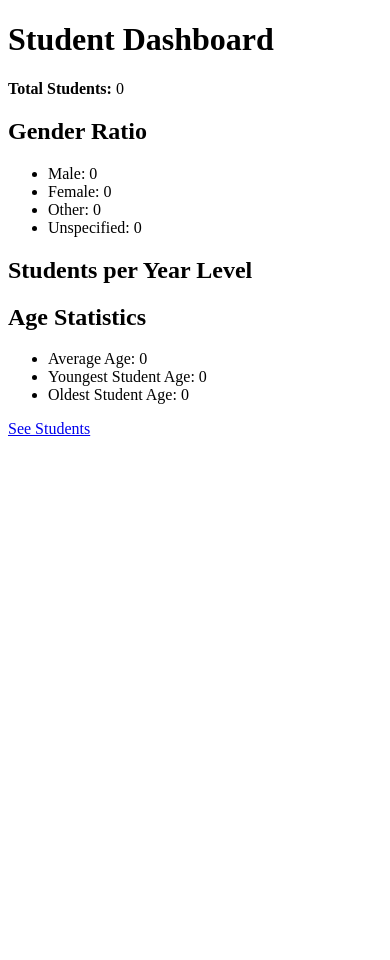
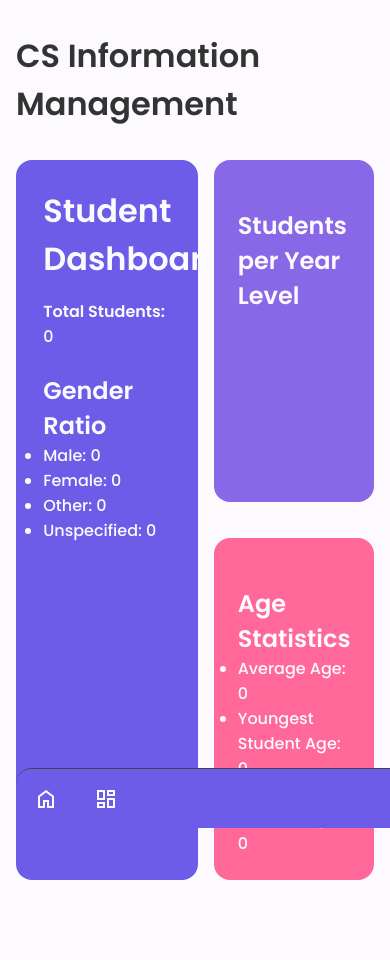
Before and after one commit to DavonGT/CSD-Student-IMS, a Django app: page / in a window 390 px wide. Before the commit the page ends 436 px from the top, so only its background shows below. Run offline with Django 5.2, Linux system fonts and the light colour scheme; data that the repository does not hold is empty; some libraries are stand-ins or nearby versions.

Commit message:
I made the UI

```diff
--- /dev/null
+++ b/core/static/core/css/style.css
@@ -0,0 +1,220 @@
+@import url('https://fonts.googleapis.com/css2?family=Poppins:wght@500;600&display=swap');
+
+:root {
+    --primary-color: #fcfaff;
+    --secondary-color: #6d5ce8;
+    --hover-color: #796fe5;
+    --accent-color: #4f459a;
+    --line-color: #42434a;
+    --text-color: #fcfaff;
+    --secondary-text-color: #fcfaff;
+    --third-color: #8868e7;
+    --fourth-color: #ff6899;
+}
+
+* {
+  margin: 0;
+  padding: 0;
+  box-sizing: border-box;
+}
+
+html {
+    font-family: Poppins, "Segoe UI", sans-serif;
+}
+
+body {
+    min-height: 100vh;
+    min-height: 100dvh;
+    background-color: var(--primary-color);
+    color: var(--text-color);
+    display: grid;
+    grid-template-columns: auto 1fr;
+}
+
+/* <===== SIDEBAR =====> */
+#sidebar {
+    box-sizing: border-box;
+    height: 96vh;
+    width: 250px;
+    padding: 5px 1em;
+    background-color: var(--secondary-color);
+    color: var(--secondary-text-color);
+    /* border: 1px solid var(--line-color); */
+    border-radius: 1em;
+    margin: 1em;
+
+    position: sticky;
+    top: 17px;
+    align-self: start;
+    transition: 300ms ease-in-out;
+    overflow: hidden;
+}
+
+#sidebar.close {
+    width: 60px;
+    padding: 5px;
+}
+
+
+#sidebar ul {
+    list-style: none;
+}
+
+#sidebar > ul > li:first-child{
+    display: flex;
+    justify-content: flex-end;
+    margin-bottom: 16px;
+    .logo {
+        font-weight: 600;
+    }
+}
+
+#sidebar ul li.active a {
+    color: var(--accent-color);
+
+    svg {
+        fill: var(--accent-color);
+    }
+}
+
+#sidebar a, #sidebar .logo{
+    border: .5em;
+    border-radius: .5em;
+    padding: .85em;
+    text-decoration: none;
+    color: var(--secondary-text-color);
+    display: flex;
+    align-items: center;
+    gap: 1em;
+}
+
+#sidebar svg {
+    flex-shrink: 0;
+    fill: var(--secondary-text-color);
+}
+
+#sidebar a span {
+    flex-grow: 1;
+}
+
+#sidebar a:hover {
+    background-color: var(--hover-color);
+}
+
+.rotate svg:last-child {
+    rotate: 180deg;
+}
+
+#toggle-button {
+    margin-left: auto;
+    padding: 1em;
+    border: none;
+    border-radius: .5em;
+    background: none;
+    cursor: pointer;
+
+    svg {
+        transition: rotate 150ms ease;
+    }
+}
+#toggle-button:hover {
+    background-color: var(--hover-color);
+}
+
+
+
+
+/* <===== MAIN =====> */
+main {
+    padding: min(30px, 7%);
+}
+
+main p {
+    color: var(--secondary-text-color);
+    margin-top: 5px;
+    margin-bottom: 15px;
+}
+
+.wrapper {
+    display: grid;
+    grid-template-columns: 1fr 1fr;
+    grid-template-rows: 1fr 1fr;
+    grid-template-areas:
+        "box-1 box-2"
+        "box-1 box-3"
+    ;
+    gap: 1em;
+    justify-content: center;
+}
+
+.container {
+    border: 1px solid var(--line-color);
+    border-radius: 1em;
+    margin-bottom: 20px;
+    padding-bottom: 20px;
+    padding: min(3em, 15%);
+
+    h2, p { margin-top: 1em;}
+}
+
+.gender-stats-container {
+    background-color: var(--secondary-color);
+    border: none;
+}
+
+.student-stats-container {
+    background-color: var(--third-color);
+    border: none;
+}
+
+.age-stats-container {
+    background-color: var(--fourth-color);
+    border: none;
+}
+
+/* Size of the web pages for tablets */
+@media (max-width: 850px) {
+    body {
+        grid-template-columns: 1fr;
+    }
+    main {
+        padding: 2em 1em 60px 1em;
+    }
+    container {
+        border: none;
+        padding: 0;
+    }
+    #sidebar {
+        margin-right: 1em;
+        height: 60px;
+        width: 100%;
+        border-top: 1px solid var(--line-color);
+        padding: 0;
+        position: fixed;
+        top: unset;
+        bottom: 0;
+
+        > ul {
+            padding: 0;
+            display: grid;
+            grid-auto-columns: 60px;
+            grid-auto-flow: column;
+            align-items: center;
+            overflow-x: scroll;
+        }
+        ul li{
+            height: 100%;
+        }
+        ul a {
+            width: 60px;
+            height: 60px;
+            padding: 0;
+            border-radius: 0;
+            justify-content: center;
+        }
+
+        ul li span, ul li:first-child {
+            display: none;
+        }
+    }
+}
--- /dev/null
+++ b/core/static/core/css/table.css
@@ -0,0 +1,101 @@
+@import url('https://fonts.googleapis.com/css2?family=Poppins:wght@500;600&display=swap');
+
+:root {
+    --head-color: #8868e7;
+    --line-color: #42434a;
+    --table-hover-color: #ff6899;
+    --table-text-color: #333;
+}
+
+/* <===== TABLE =====> */
+.table {
+    color: var(--table-text-color);
+    font-size: 14px;
+    border-collapse: collapse;
+    margin: 0;
+    min-width: 80vw;
+    width: 100%;
+    box-shadow: 0 0 20px rgba(0, 0, 0, 0.25);
+    overflow-y: scroll;
+}
+
+.table tr {
+    padding: .45em;
+}
+
+.table th {
+    width: 130px;
+    background-color: var(--head-color);
+    color: var(--primary-color);
+    text-align: left;
+    font-weight: bold;
+}
+
+.table tr:nth-child(n+11) {
+    display: none;
+}
+
+.table th,
+.table td {
+    padding: 1em;
+    font-weight: normal;
+}
+
+.table tbody tr {
+    border-bottom: 1px solid var(--line-color);
+    transition: color 0.3s ease, background 0.3s ease;
+}
+
+.table tbody tr:nth-of-type(even) {
+    background-color: var();
+}
+
+.table tbody tr:last-of-type {
+    border-bottom: 2px solid var(--line-color);
+}
+
+.table tbody tr.active-row {
+    font-weight: bold;
+    color: var(--backgroud-color);
+}
+
+.table tbody tr:hover {
+    background-color: var(--table-hover-color);
+    transition: color 0.3s ease, background 0.3s ease;
+}
+
+@media (max-width: 1280px) {
+    .table {
+        min-width: 70vw;
+    }}
+
+@media (max-width: 760px) {
+    .table  {
+        border: 2px solid var(--line-color);
+        min-width: 80vw;
+        margin: 0;
+    }
+    .table thead tr {
+        display: none;
+        color: var(--backgroud-color);
+    }
+    .table tr {
+        display: block;
+    }
+    .table th,
+    .table tr {
+        padding: .5em;
+    }
+    .table td {
+        text-align: right;
+        display: block;
+    }
+    .table td::before {
+        content: attr(data-title) ": ";
+        float: left;
+    }
+    .table td:last-child {
+        justify-content: right;
+        display: block;
+    }
+}
--- /dev/null
+++ b/core/static/core/js/main.js
@@ -0,0 +1,16 @@
+
+const toggleButton = document.getElementById('toggle-button')
+const sidebar = document.getElementById('sidebar')
+
+
+// Toggle sidebar button
+function toggleSidebar(){
+    sidebar.classList.toggle('close')
+    toggleButton.classList.toggle('rotate')
+}
+
+document.addEventListener("DOMContentLoaded", showPieChart)
+
+function showPieChart() {
+    console.log("")
+}
--- a/core/templates/core/base.html
+++ b/core/templates/core/base.html
@@ -1,15 +1,51 @@
-{% load static %}
 <!DOCTYPE html>
-<html>
+<html lang="en">
 <head>
+    <meta charset="UTF-8">
+    <meta name="viewport" content="width=device-width, initial-scale=1.0">
+
     <title>{% block title %}Student List{% endblock %}</title>
+
+    {% load static %}
+    <link rel="stylesheet" href="{% static 'core/css/style.css' %}">
+    <link rel="stylesheet" href="{% static 'core/css/table.css' %}">
     <link rel="stylesheet" type="text/css" href="https://cdn.datatables.net/1.13.6/css/jquery.dataTables.min.css"/>
+
     <script src="https://code.jquery.com/jquery-3.7.0.min.js"></script>
     <script src="https://cdn.datatables.net/1.13.6/js/jquery.dataTables.min.js"></script>
+
 </head>
 <body>
-    {% block content %}
+    <nav id="sidebar">
+        <ul>
+            <li>
+                <span class="logo">CS Information Management</span>
+                <button onclick=toggleSidebar() id="toggle-button">
+                    <svg xmlns="http://www.w3.org/2000/svg" height="24px" viewBox="0 -960 960 960" width="24px" fill="#F3F3F3"><path d="m321-80-71-71 329-329-329-329 71-71 400 400L321-80Z"/></svg>
+                </button>
+            </li>
+            <li>
+                <a href={% url 'dashboard' %}>
+                    <svg xmlns="http://www.w3.org/2000/svg" height="24px" viewBox="0 -960 960 960" width="24px" fill="#F3F3F3"><path d="M240-200h120v-240h240v240h120v-360L480-740 240-560v360Zm-80 80v-480l320-240 320 240v480H520v-240h-80v240H160Zm320-350Z"/></svg>
+                    <span>Home</span>
+                </a>
+            </li>
+            <li>
+                <a href={% url 'student_list' %}>
+                    <svg xmlns="http://www.w3.org/2000/svg" height="24px" viewBox="0 -960 960 960" width="24px" fill="#F3F3F3"><path d="M520-600v-240h320v240H520ZM120-440v-400h320v400H120Zm400 320v-400h320v400H520Zm-400 0v-240h320v240H120Zm80-400h160v-240H200v240Zm400 320h160v-240H600v240Zm0-480h160v-80H600v80ZM200-200h160v-80H200v80Zm160-320Zm240-160Zm0 240ZM360-280Z"/></svg>
+                    <span>Students</span>
+                </a>
+            </li>
+        </ul>
+    </nav>
 
-    {% endblock %}
+    <main>
+        {% block content %}
+
+        {% endblock %}
+    </main>
+
+    <script src="{% static 'core/js/main.js' %}"></script>
+
 </body>
 </html>
--- a/core/templates/core/dashboard.html
+++ b/core/templates/core/dashboard.html
@@ -4,31 +4,41 @@
 
 {% block content %}
 
+  <h1 style="color: #333; margin-bottom: 1em">CS Information Management</h1>
+
+  <div class="wrapper">
+      <div class="gender-stats-container container" style="grid-area: box-1">
         <h1>Student Dashboard</h1>
 
         <p><strong>Total Students:</strong> {{ total_students }}</p>
 
         <h2>Gender Ratio</h2>
+
         <ul>
           {% for gender, count in gender_data.items %}
             <li>{{ gender }}: {{ count }}</li>
           {% endfor %}
         </ul>
+      </div>
 
+      <div class="student-stats-container container" style="grid-area: box-2">
         <h2>Students per Year Level</h2>
         <ul>
           {% for level in year_level_data %}
             <li>Year {{ level.year_level }}: {{ level.count }}</li>
           {% endfor %}
         </ul>
+      </div>
 
+    <div class="age-stats-container container" style="grid-area: box-3">
       <h2>Age Statistics</h2>
       <ul>
         <li>Average Age: {{ average_age }}</li>
         <li>Youngest Student Age: {{ min_age }}</li>
         <li>Oldest Student Age: {{ max_age }}</li>
       </ul>
+    </div>
 
-<a href={% url 'student_list' %}>See Students</a>
+  </div>
 
 {% endblock %}
--- a/core/views.py
+++ b/core/views.py
@@ -3,10 +3,11 @@ from .models import Student
 from .forms import StudentForm
 from django.db.models import Count, Avg, Min, Max
 
-# Create your views here.
+
 
 def dashboard(request):
     total_students = Student.objects.count()
+
 
     # Gender distribution
     gender_counts = Student.objects.values('gender').annotate(count=Count('gender'))
@@ -40,7 +41,7 @@ def dashboard(request):
         'year_level_data': year_level_data,
         'average_age': round(average_age, 1),
         'min_age': min_age,
-        'max_age': max_age
+        'max_age': max_age,
     }
 
     return render(request, 'core/dashboard.html', context)
```
Also changed, not shown: core/templates/core/student_list.html (+10 -7 lines), core/migrations/0004_alter_student_emergency_contact_relation.py (added). Lines whose indentation alone changed are shown as unchanged.
